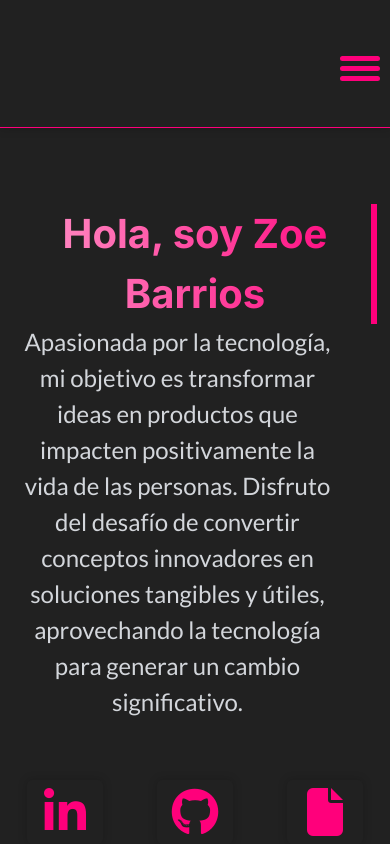
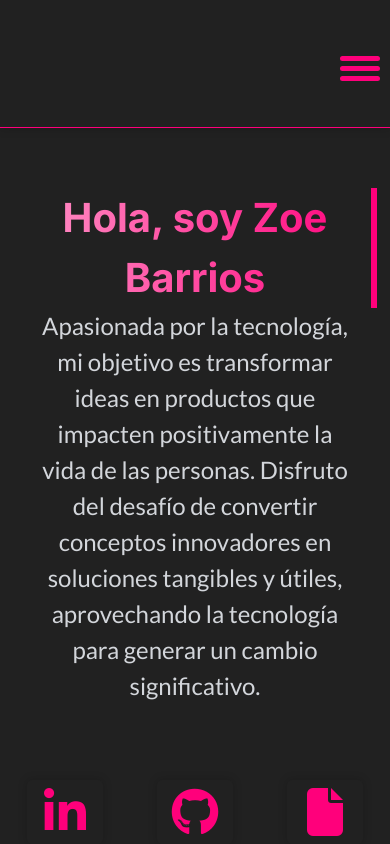
Before and after one commit to ZoeBarrios/portfolio, a React (Vite) app: page / in a window 390 px wide. Shown: the top 844 px of the page. Built offline with nearby package versions, Linux system fonts and the light colour scheme.

Commit message:
arreglando pequeños errores

```diff
--- a/src/stylesheets/biografia.css
+++ b/src/stylesheets/biografia.css
@@ -154,11 +154,11 @@ a:hover {
 @media screen and (max-width: 580px) {
   .bio-texto {
     width: 90%;
-    margin-bottom: 6em;
+    margin-bottom: 8em;
   }
 
   .bio-texto p {
-    margin: 0;
+    margin: 0 auto;
     padding: 0;
   }
   .title {
```
